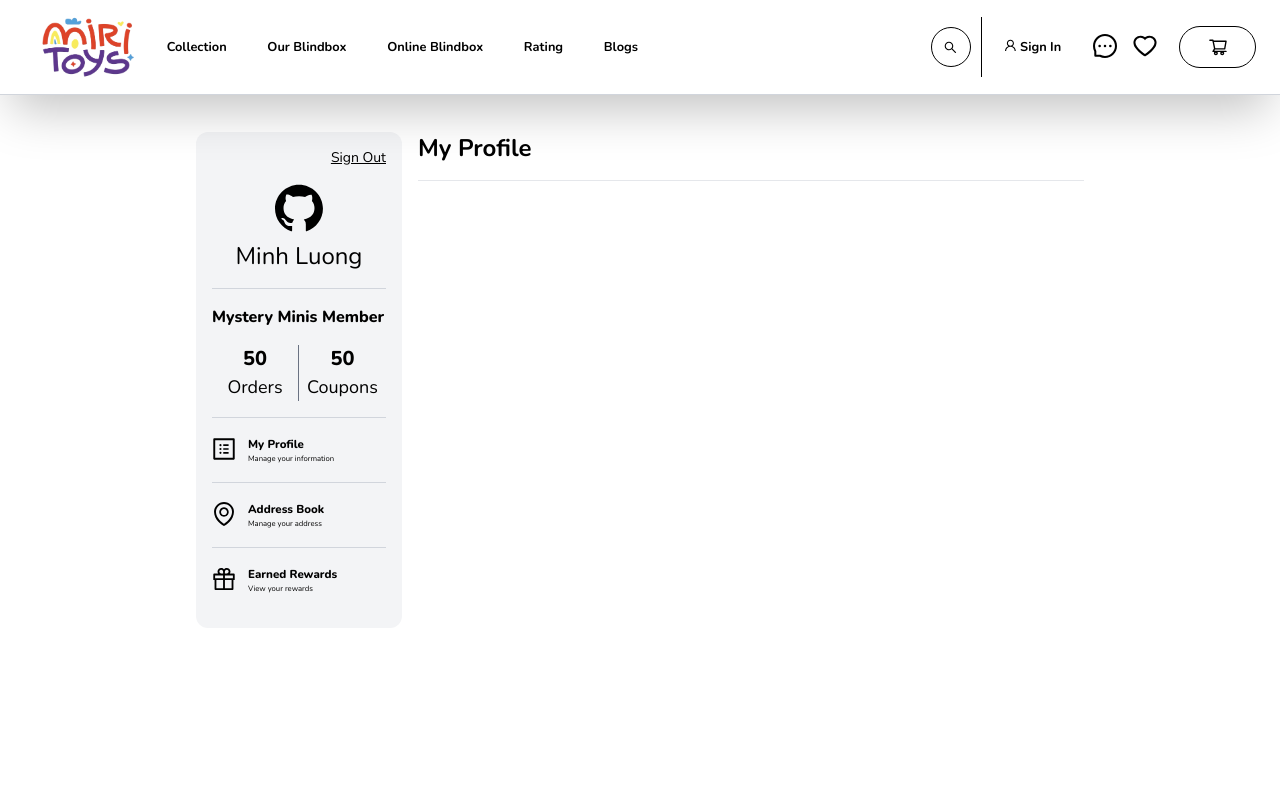
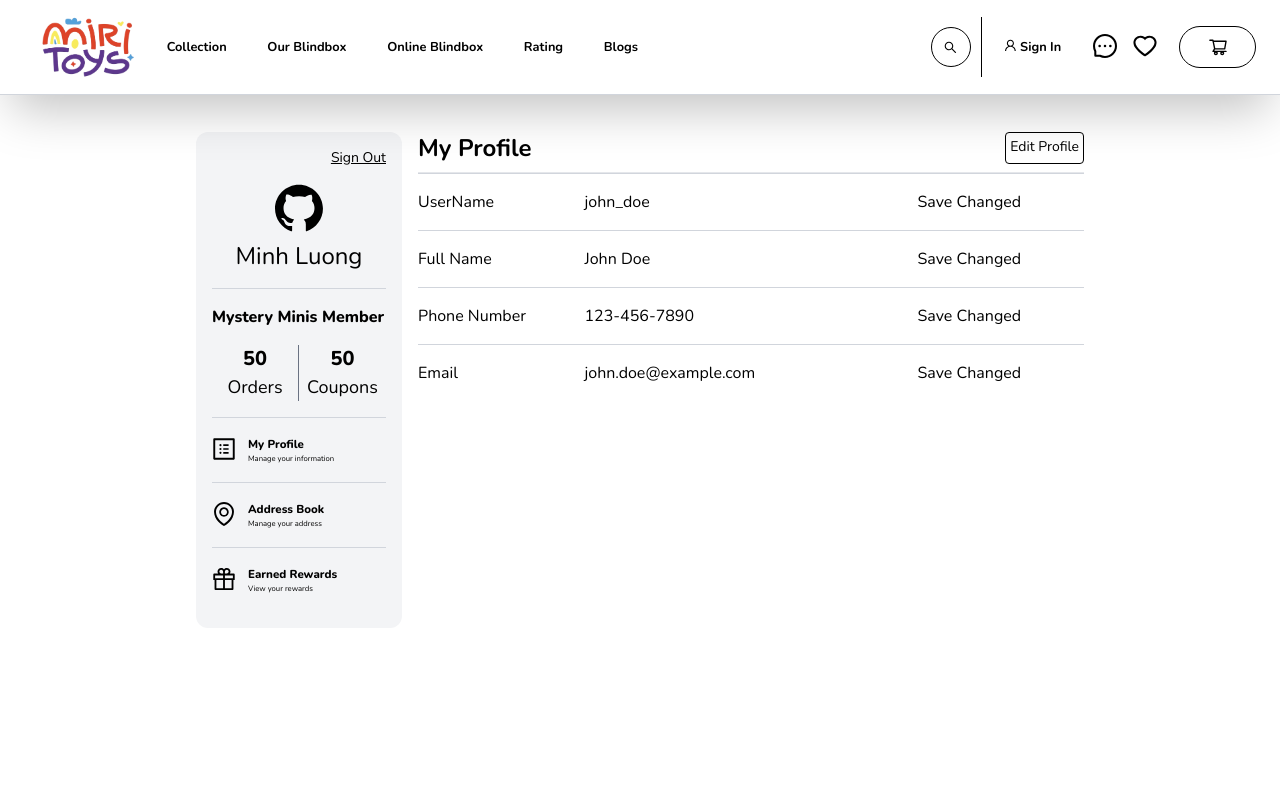
Before and after one commit to phglamm/mysteryminis-fe, a React (Vite) app: page /userProfile in a window 1280 px wide. Shown: the top 800 px of the page. Built offline with nearby package versions, Linux system fonts and the light colour scheme.

Commit message:
MyProfil

```diff
--- a/src/pages/UserPages/UserProfile/MainContent/MyProfile.jsx
+++ b/src/pages/UserPages/UserProfile/MainContent/MyProfile.jsx
@@ -1,10 +1,89 @@
+import { InfoCircleOutlined, UserOutlined } from "@ant-design/icons";
+import { Input, Tooltip } from "antd";
+import { useState } from "react";
+import { motion } from "framer-motion";
+// eslint-disable-next-line react/prop-types
+const MyProfile = ({ isEditing }) => {
+  console.log(isEditing);
+  const [formData, setFormData] = useState({
+    username: "",
+    fullName: "",
+    phoneNumber: "",
+    email: ""
+  });
 
-const MyProfile = () => {
+  const handleChange = (e) => {
+    const { name, value } = e.target;
+    setFormData({
+      ...formData,
+      [name]: value
+    });
+  };
+
+  const fields = [
+    { label: "UserName", name: "username", placeholder: "Enter your username" },
+    { label: "Full Name", name: "fullName", placeholder: "Enter your full name" },
+    { label: "Phone Number", name: "phoneNumber", placeholder: "Enter your phone number" },
+    { label: "Email", name: "email", placeholder: "Enter your email" }
+  ];
+
+  // Example data
+  const exampleData = {
+    username: "john_doe",
+    fullName: "John Doe",
+    phoneNumber: "123-456-7890",
+    email: "john.doe@example.com"
+  };
+
+  // Apply example data to formData state
+  useState(() => {
+    setFormData(exampleData);
+  }, []);
+
   return (
     <div>
+      <div className="max-h-[27vw]">
+        {fields.map((field) => (
+          <div key={field.name} className="flex flex-row items-center border-t-1 pt-4 mb-4 border-gray-300">
+            <span className="basis-1/4">{field.label}</span>
+            {isEditing ? (
+            <span className="basis-2/4">
+              <Input
+                name={field.name}
+                value={formData[field.name]}
+                onChange={handleChange}
+                placeholder={field.placeholder}
+                prefix={
+                  <UserOutlined
+                    style={{
+                      color: 'rgba(0,0,0,.25)',
+                    }}
+                  />
+                }
+                suffix={
+                  <Tooltip title="Extra information">
+                    <InfoCircleOutlined
+                      style={{
+                        color: 'rgba(0,0,0,.45)',
+                      }}
+                    />
+                  </Tooltip>
+                }
+              />
 
+            </span>
+            ) : (
+              <span className="basis-2/4">{exampleData[field.name]}</span>
+            )
+            }
+            <motion.div>
+                Save Changed
+              </motion.div>
+          </div>
+        ))}
+      </div>
     </div>
-  )
-}
+  );
+};
 
-export default MyProfile
+export default MyProfile;
--- a/src/pages/UserPages/UserProfile/UserProfile.jsx
+++ b/src/pages/UserPages/UserProfile/UserProfile.jsx
@@ -5,23 +5,24 @@ import AddressBook from "./MainContent/AddressBook";
 import EarnedRewards from "./MainContent/EarnedRewards";
 import MyOrders from "./MainContent/MyOrders";
 import MyCoupons from "./MainContent/MyCoupons";
-
+import { motion } from "framer-motion";
 
 const UserProfile = () => {
     const [activeSection, setActiveSection] = useState("My Profile");
+    const [isEditing, setIsEditing] = useState(false);
 
     const renderSectionContent = () => {
         switch (activeSection) {
             case "My Profile":
-                return <MyProfile/> ;
+                return <MyProfile isEditing={isEditing} />; // Changed prop name to isEditing
             case "Address Book":
-                return <AddressBook/>;
+                return <AddressBook />;
             case "Earned Rewards":
-                return <EarnedRewards/>;
+                return <EarnedRewards />;
             case "My Orders":
-                return <MyOrders/>;
+                return <MyOrders />;
             case "My Coupons":
-                return <MyCoupons/>;
+                return <MyCoupons />;
             default:
                 return null;
         }
@@ -36,8 +37,38 @@ const UserProfile = () => {
 
                     {/* Main Content */}
                     <div className="col-span-3 pt-4 pr-4 pb-4 pl-2">
-                        <div className="text-2xl font-bold border-b-1 border-gray-200 pb-4 ">{activeSection}</div>
-                        {renderSectionContent()}
+                        <div className="flex flex-row justify-between border-b-1 border-gray-200 pb-2 ">
+                            <motion.span
+                                key={activeSection}
+                                initial={{ opacity: 0, x: -10 }}
+                                animate={{ opacity: 1, x: 0 }}
+                                exit={{ opacity: 0, x: -10 }}
+                                transition={{ duration: 1, type: "spring", damping: 10 }}
+                                className="text-2xl font-bold"
+                            >
+                                {activeSection}
+                            </motion.span>
+                            {activeSection === "My Profile" && (
+                                <motion.span
+                                    initial={{ opacity: 0 }}
+                                    animate={{ opacity: 1, color: "black" }}
+                                    whileHover={{ scale: 1.1 }}
+                                    whileTap={{ scale: 0.9, color: "red" }}
+                                    className="border-1 rounded min-w-[65px] items-center text-center p-1 text-sm cursor-pointer"
+                                    onClick={() => setIsEditing(!isEditing)}
+                                >
+                                    {isEditing ? "Back" : "Edit Profile"}
+                                </motion.span>
+                            )}
+                        </div>
+                        <motion.div
+                            key={activeSection}
+                            initial={{ opacity: 0, y: -10 }}
+                            animate={{ opacity: 1, y: 0 }}
+                            transition={{ duration: 0.5 }}
+                        >
+                            {renderSectionContent()}
+                        </motion.div>
                     </div>
                 </div>
             </div>
```
